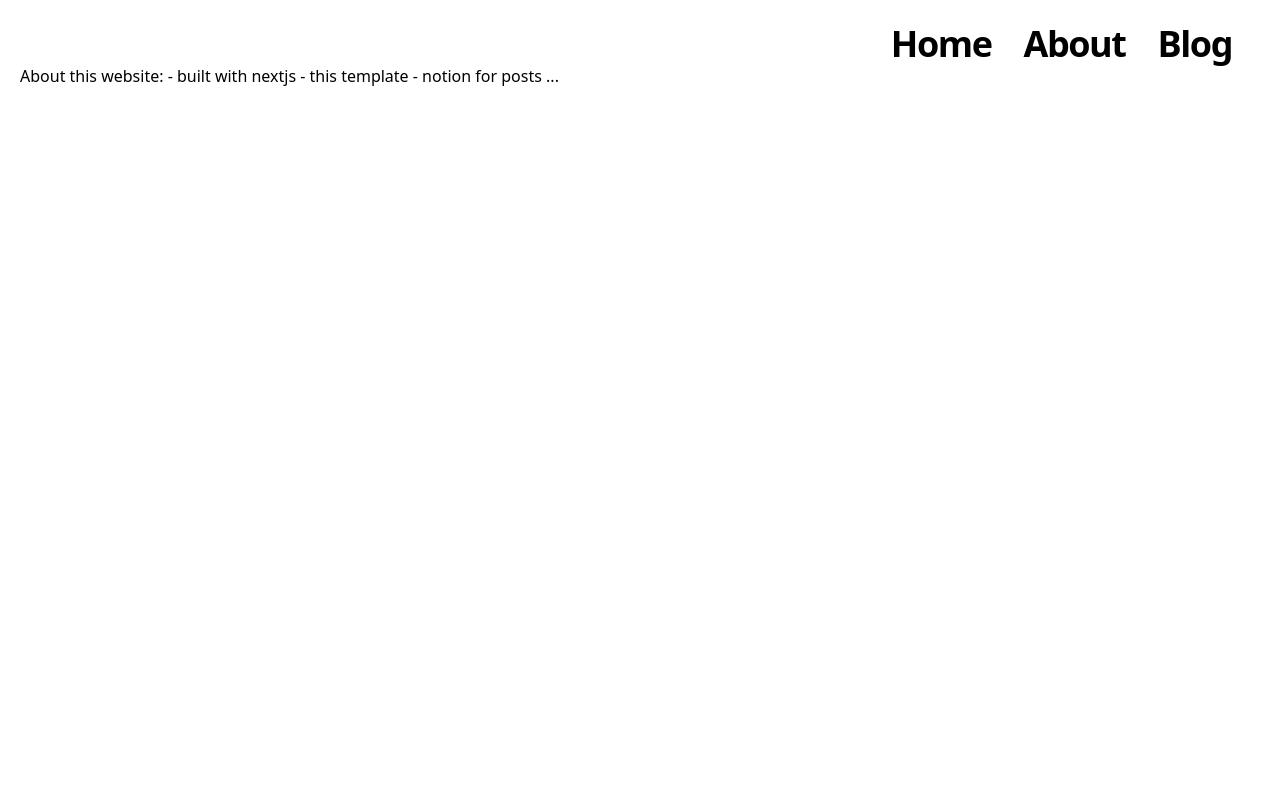
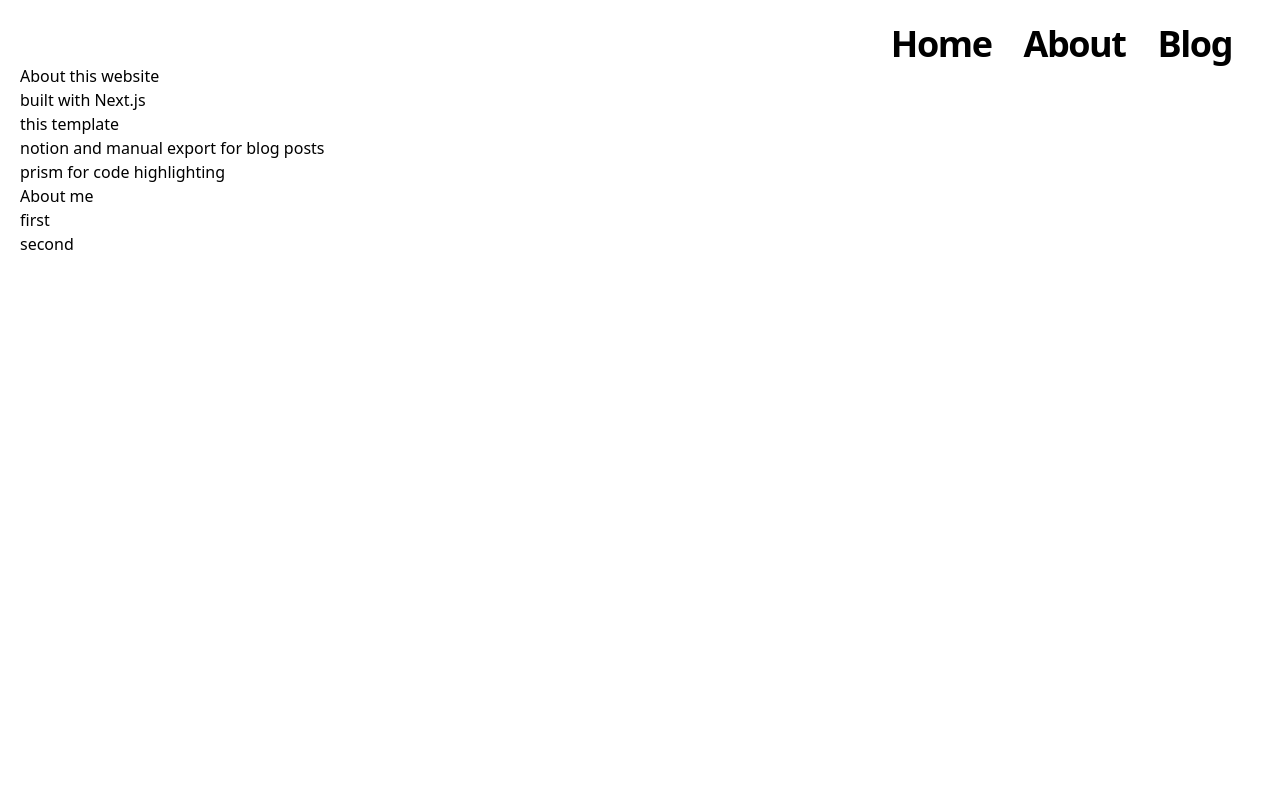
Before and after one commit to adriankast/nextjs-homepage, a Next.js app: page /about in a window 1280 px wide. Shown: the top 800 px of the page. Built offline with nearby package versions, Linux system fonts and the light colour scheme.

Commit message:
hover for social connect, start about page

```diff
--- a/components/social-connect.js
+++ b/components/social-connect.js
@@ -1,18 +1,39 @@
-import SocialLink from "./social-link"
-import { DeviceMobileIcon, MailIcon, MarkGithubIcon } from "@primer/octicons-react"
-import Image from './Image'
+import {
+  DeviceMobileIcon,
+  MailIcon,
+  MarkGithubIcon,
+} from "@primer/octicons-react";
+import Image from "./Image";
+import SocialLink from "./social-link";
 
-export default function SocialConnect ()
-{
-    return (
-        <div className='flex gap-1 bg-gray-200 rounded-full w-max'>
-            <div className='w-16 h-16 rounded-full border-4'><Image src="/assets/blog/authors/adrian.jpg" width="64" height="64" className="rounded-full" /></div>
-            <div className='flex items-center z-10'>
-                <SocialLink title="Write a mail" link="mailto:example@example.com"><MailIcon size={16} /></SocialLink>
-                <SocialLink title="Give me a call" link="tel:123"><DeviceMobileIcon size={16} /></SocialLink>
-                <SocialLink title="Code on Github" link="example.com/gh"><MarkGithubIcon size={16} /></SocialLink>
-                <SocialLink title="Connect via LinkedIn" link="example.com/li">LI</SocialLink>
-            </div>
-        </div>
-    )
+export default function SocialConnect() {
+  return (
+    <div className="flex gap-1 bg-gray-200 rounded-full w-max">
+      <div className="w-16 h-16 rounded-full border-4">
+        <Image
+          src="/assets/blog/authors/adrian.jpg"
+          width="64"
+          height="64"
+          className="rounded-full"
+        />
+      </div>
+      <div className="flex items-center z-10">
+        <SocialLink title="Write a mail" link="mailto:info@adriankast.de">
+          <MailIcon size={16} />
+        </SocialLink>
+        <SocialLink title="Give me a call" link="tel:+4915678673195">
+          <DeviceMobileIcon size={16} />
+        </SocialLink>
+        <SocialLink title="Code on Github" link="https://github.com/adriankast">
+          <MarkGithubIcon size={16} />
+        </SocialLink>
+        <SocialLink
+          title="Connect via LinkedIn"
+          link="https://www.linkedin.com/in/adriankast/"
+        >
+          LI
+        </SocialLink>
+      </div>
+    </div>
+  );
 }
--- a/components/social-link.tsx
+++ b/components/social-link.tsx
@@ -7,9 +7,7 @@ interface Props {
 export default function SocialLink({ children, title, link }: Props) {
   return (
     <a href={link} target="_blank" title={title}>
-      <div
-        className="bg-gray-700 w-12 h-12 rounded-full border border-white grid justify-center items-center -ml-3 text-white"
-      >
+      <div className="bg-gray-700 w-12 h-12 rounded-full border border-white grid justify-center items-center -ml-3 text-white hover:border-2 transition-all">
         {children}
       </div>
     </a>
--- a/pages/about.js
+++ /dev/null
@@ -1,16 +0,0 @@
-import Head from "next/head";
-import Container from "../components/container";
-
-export default function Index() {
-  return (
-    <>
-      <Head>
-        <title>About 🧐</title>
-      </Head>
-      <Container>
-        About this website: - built with nextjs - this template - notion for
-        posts ...
-      </Container>
-    </>
-  );
-}
--- /dev/null
+++ b/pages/about.tsx
@@ -0,0 +1,33 @@
+import Head from "next/head";
+import Container from "../components/container";
+
+export default function About() {
+  return (
+    <>
+      <Head>
+        <title>About 🧐</title>
+      </Head>
+      <Container>
+        <main>
+          <h1>About this website</h1>
+          <ul>
+            <li>
+              built with <a href="https://nextjs.org/">Next.js</a>
+            </li>
+            <li>this template</li>
+            <li>notion and manual export for blog posts</li>
+            <li>
+              <a href="https://prismjs.com/">prism</a> for code highlighting
+            </li>
+          </ul>
+
+          <h1>About me</h1>
+          <ul>
+            <li>first</li>
+            <li>second</li>
+          </ul>
+        </main>
+      </Container>
+    </>
+  );
+}
```
